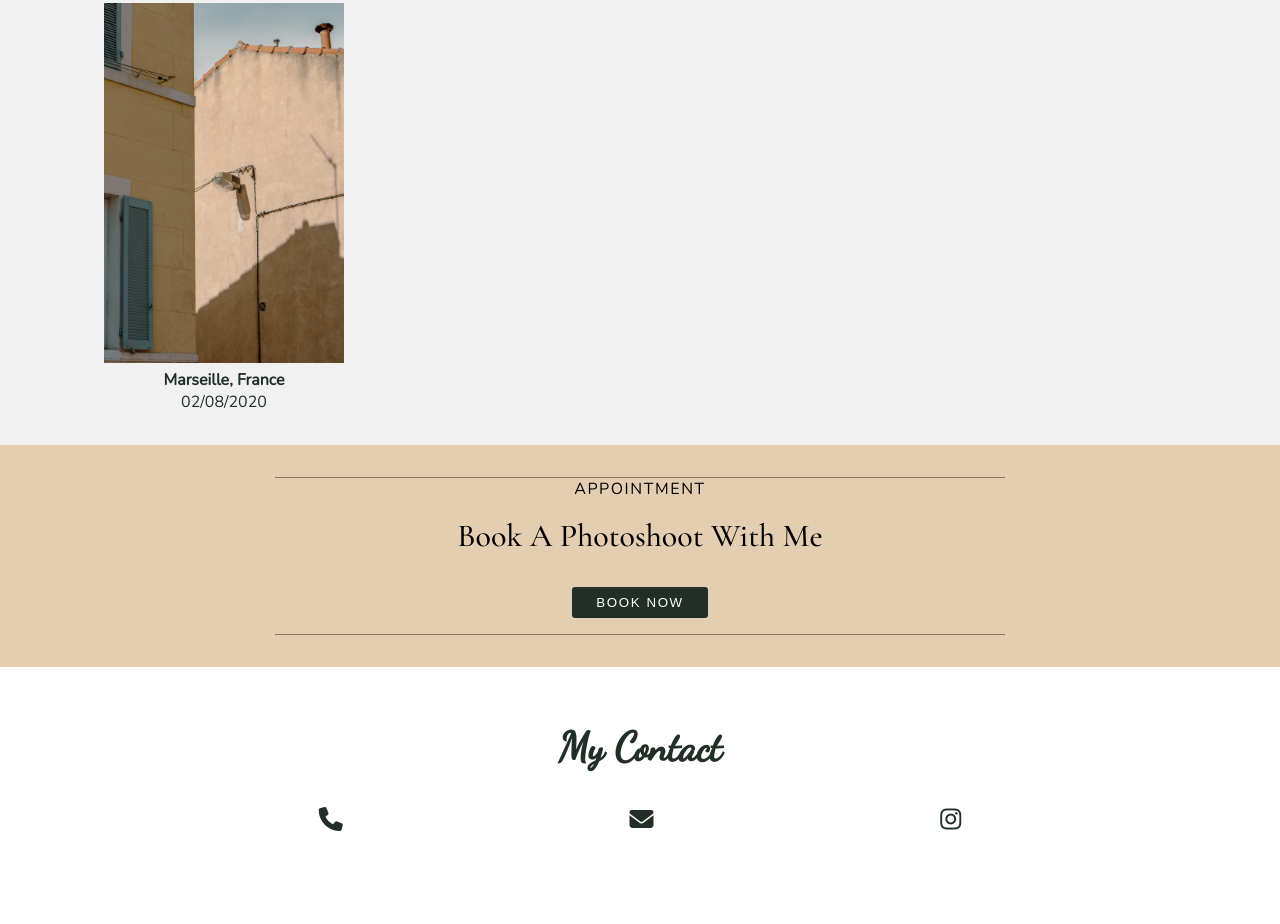
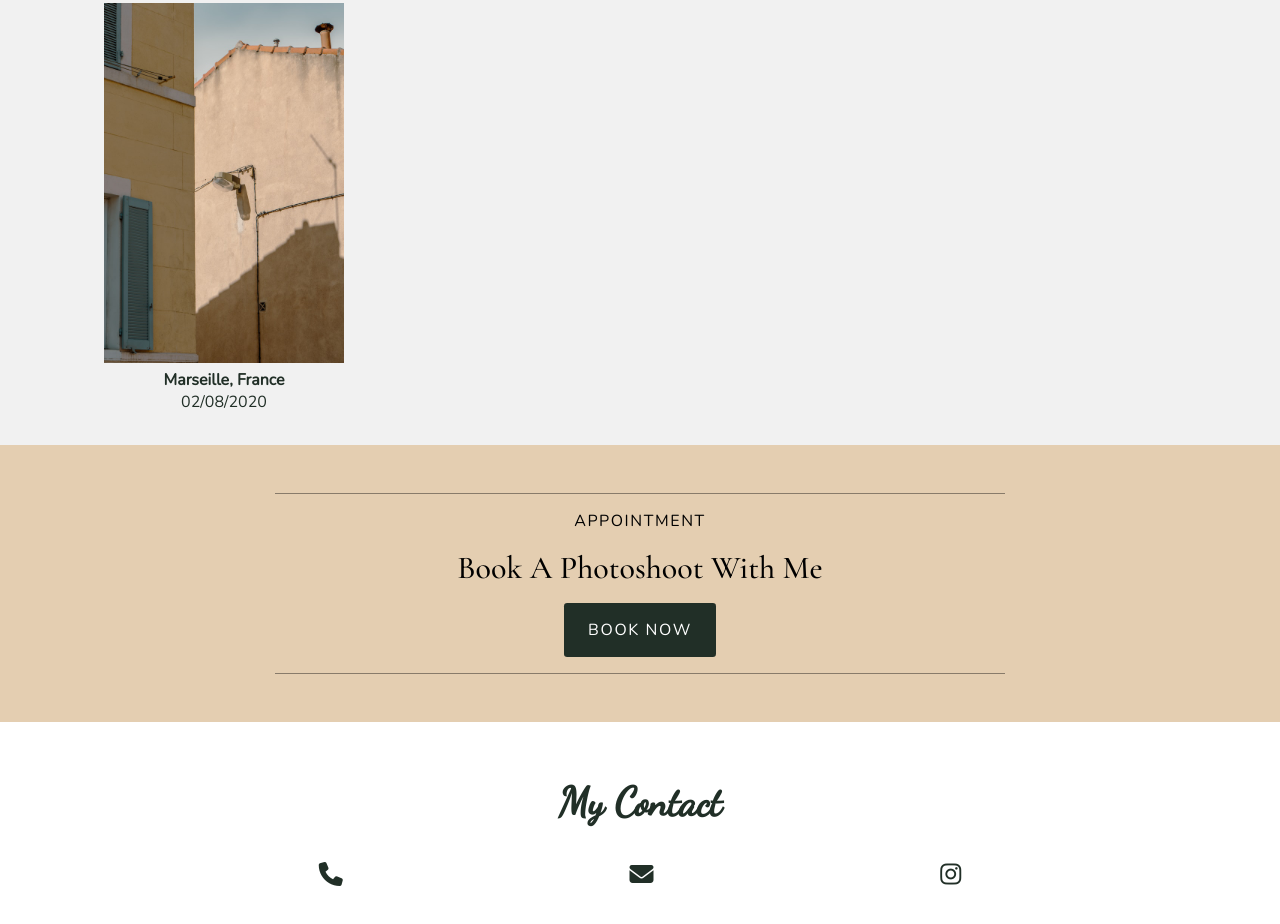
Before and after one commit to hannahhtn/portfolio_e1, a plain HTML site: page index.html in a window 1280 px wide. Shown: the part 1089-2013 px from the top of the page. Before the commit the page ends 1966 px from the top, so only its background shows below. Drawn offline with nearby package versions, Linux system fonts and the light colour scheme.

Commit message:
added appointment booking

```diff
--- a/index.html
+++ b/index.html
@@ -121,7 +121,9 @@
 				<div class="straight-line"></div>
 				<p>APPOINTMENT</p>
 				<h2>Book A Photoshoot With Me</h2>
-				<button>BOOK NOW</button>
+				<a href="https://calendly.com/photographer_e1/30min?month=2023-06"
+					>BOOK NOW</a
+				>
 				<div class="straight-line"></div>
 			</section>
 
--- a/style.css
+++ b/style.css
@@ -202,23 +202,17 @@ header h1 {
 	letter-spacing: 0.1rem;
 }
 
-.appointment button {
-	display: block;
-	margin-left: auto;
-	margin-right: auto;
-	padding: 0.5rem 1.5rem;
-	border: none;
+.appointment a {
+	padding: 1rem 1.5rem;
 	border-radius: 0.2rem;
 	letter-spacing: 0.1rem;
 	background: var(--fourth-color);
-	/* background: #86a293; */
 	color: white;
-	margin-top: 1rem;
-	margin-bottom: 1rem;
 	transition: 0.4s;
+	display:inline-block;
 }
 
-.appointment button:hover {
+.appointment a:hover {
 	background: var(--third-color);
 	cursor: pointer;
 }
@@ -228,7 +222,8 @@ header h1 {
 	background: rgba(0, 0, 0, 0.404);
 	margin-top: 1rem;
 	margin-bottom: 1rem;
-	margin: auto;
+	margin-left: auto;
+	margin-right: auto;
 }
 
 .contact {
```
